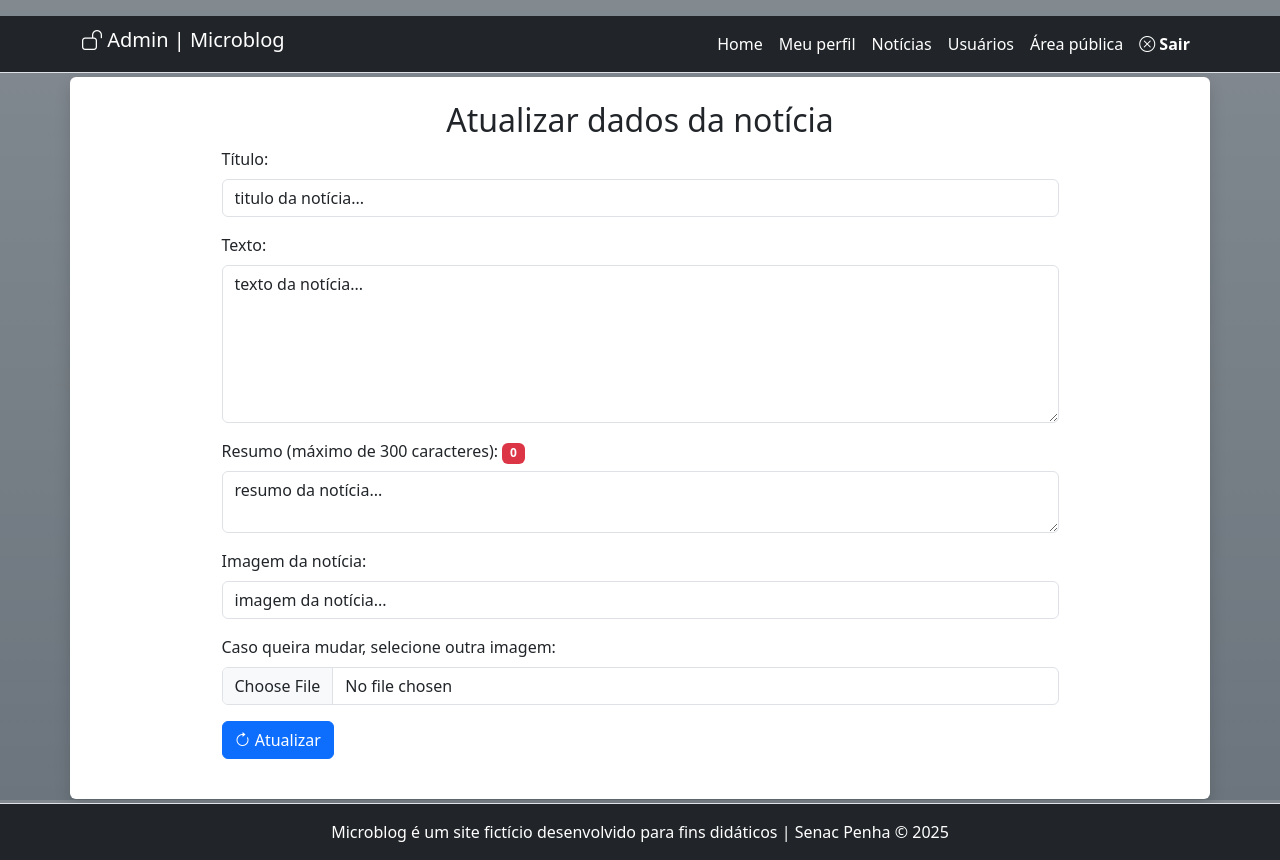
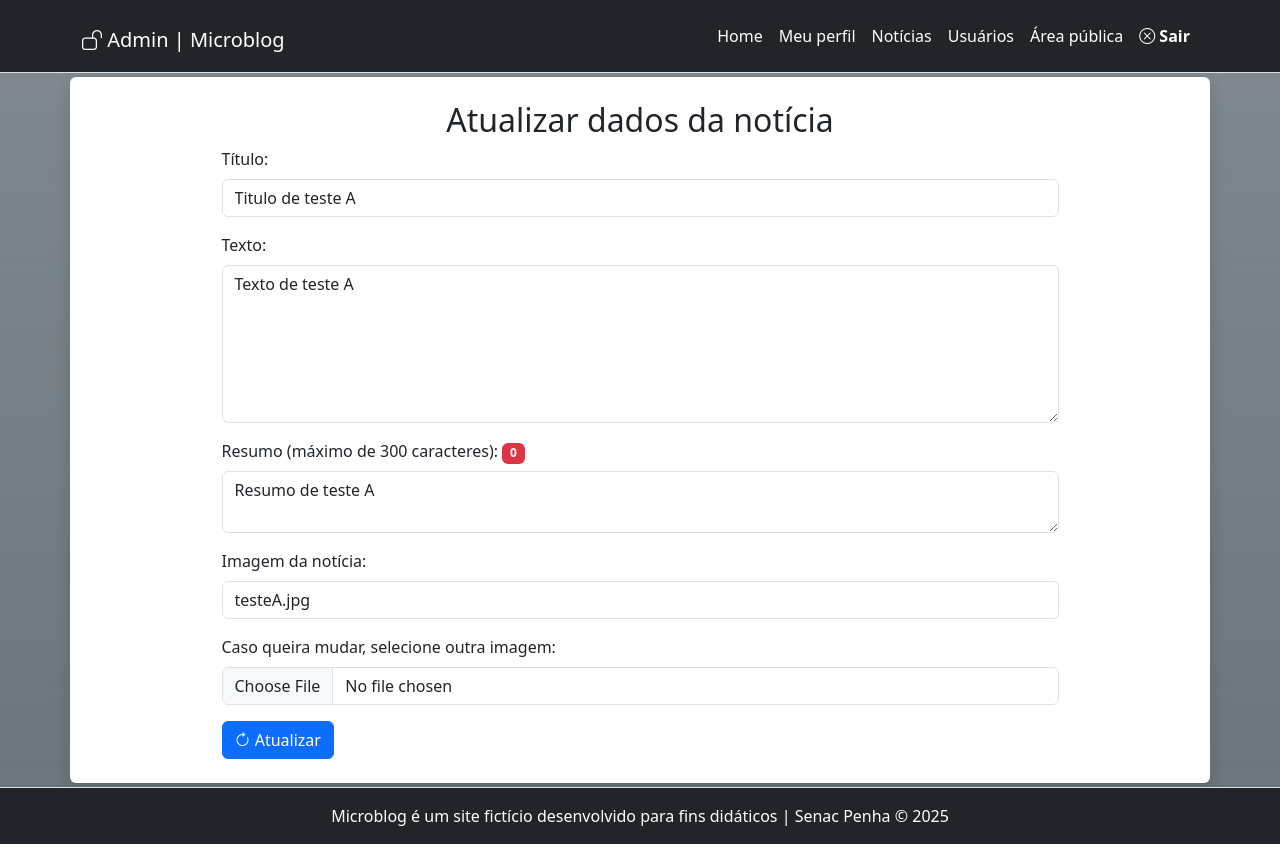
Before and after one commit to tiago-fullstack2025/microblog-tiago, a PHP site: page /admin/noticia-atualiza.php?id=1 in a window 1280 px wide. Run offline with PHP 8.4, Linux system fonts and the light colour scheme; the visitor is signed in with stand-in values (Sample User, id 1); data comes from the database, SQL or seed files in the repository.

Commit message:
Update noticia-atualiza.php

```diff
--- a/admin/noticia-atualiza.php
+++ b/admin/noticia-atualiza.php
@@ -15,7 +15,7 @@
 try {
     $dados = $noticiaServico->buscarPorId($id, $_SESSION['tipo'], $_SESSION['id']);
     if(!$dados) $erro = "Notícia não encontrada";
-    Utils::dump($dados);
+    //Utils::dump($dados);
 } catch (Throwable $e) {
     $erro = "Erro ao buscar dados da notícia.<br>".$e->getMessage();
 }
@@ -36,28 +36,28 @@
 		<?php endif; ?>
 
         <form class="mx-auto w-75" action="" method="post" id="form-atualizar" name="form-atualizar" autocomplete="off">
-            <input type="hidden" name="id" value="id da notícia...">
+            <input type="hidden" name="id" value="<?= $dados['id'] ?>">
 
             <div class="mb-3">
                 <label class="form-label" for="titulo">Título:</label>
-                <input value="titulo da notícia..." class="form-control" type="text" id="titulo" name="titulo">
+                <input value="<?= $dados['titulo'] ?>" class="form-control" type="text" id="titulo" name="titulo">
             </div>
 
             <div class="mb-3">
                 <label class="form-label" for="texto">Texto:</label>
-                <textarea class="form-control" name="texto" id="texto" cols="50" rows="6">texto da notícia...</textarea>
+<textarea class="form-control" name="texto" id="texto" cols="50" rows="6"><?= $dados['texto'] ?></textarea>
             </div>
 
             <div class="mb-3">
                 <label class="form-label" for="resumo">Resumo (máximo de 300 caracteres):</label>
                 <span id="maximo" class="badge bg-danger">0</span>
-                <textarea class="form-control" name="resumo" id="resumo" cols="50" rows="2" maxlength="300">resumo da notícia...</textarea>
+                <textarea class="form-control" name="resumo" id="resumo" cols="50" rows="2" maxlength="300"><?= $dados['resumo'] ?></textarea>
             </div>
 
             <div class="mb-3">
                 <label for="imagem-existente" class="form-label">Imagem da notícia:</label>
                 <!-- campo somente leitura, meramente informativo -->
-                <input value="imagem da notícia..." class="form-control" type="text" id="imagem-existente" name="imagem-existente" readonly>
+                <input value="<?= $dados['imagem'] ?>" class="form-control" type="text" id="imagem-existente" name="imagem-existente" readonly>
             </div>
 
             <div class="mb-3">
```
